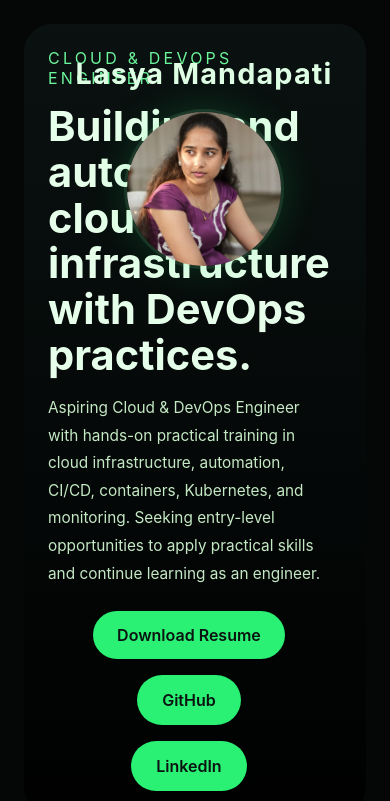
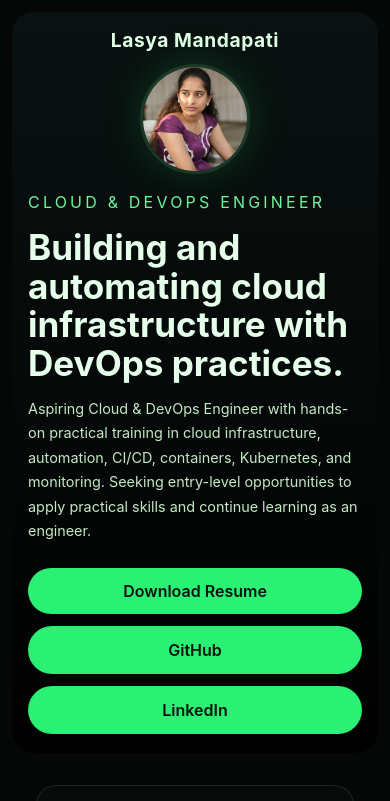
Before and after one commit to lasyamandapati1221-sys/portfolio, a website: page index.html in a window 390 px wide. Shown: the top 801 px of the page. Drawn offline with Linux system fonts and the light colour scheme; no server answers.

Commit message:
Mobile stack

```diff
--- a/css/style.css
+++ b/css/style.css
@@ -457,20 +457,111 @@ a {
   color: #8df8b4;
 }
 @media (max-width: 900px) {
+  html,
+  body {
+    overflow-x: hidden;
+  }
+
+  .page-shell {
+    padding: 16px;
+  }
+
   .grid.two-column,
   .pipeline-visual {
     grid-template-columns: 1fr;
   }
+
   .hero-section {
-    padding: 1.5rem;
+    display: flex !important;
+    flex-direction: column;
+    align-items: flex-start;
+    gap: 18px;
+    padding: 1.25rem;
+    overflow: visible;
+  }
+
+  .hero-copy {
+    max-width: 100%;
+    flex: 1 1 auto;
+    margin-right: 0;
+  }
+
+  .hero-side {
+    position: relative !important;
+    top: auto;
+    right: auto;
+    width: 100%;
+    margin: 0 auto 4px;
+    order: -1;
+  }
+
+  .hero-copy {
+    order: 2;
+  }
+
+  .hero-name {
+    white-space: normal;
+    margin-bottom: 12px;
+    font-size: clamp(1.1rem, 3.2vw, 1.6rem);
+  }
+
+  .hero-avatar img {
+    width: 120px;
+    height: 120px;
+  }
+
+  .hero-section h1 {
+    font-size: clamp(2rem, 7vw, 2.8rem);
+  }
+
+  .hero-actions {
+    flex-direction: column;
+    align-items: stretch;
+  }
+
+  .btn {
+    width: 100%;
   }
 }
 @media (max-width: 640px) {
+  .page-shell {
+    padding: 12px;
+  }
+
+  .hero-section {
+    padding: 1rem 1rem 1.2rem;
+    border-radius: 22px;
+  }
+
+  .hero-side {
+    margin-bottom: 0;
+  }
+
+  .hero-name {
+    font-size: 1.2rem;
+    letter-spacing: 0.03em;
+  }
+
+  .hero-avatar img {
+    width: 110px;
+    height: 110px;
+  }
+
   .hero-section h1 {
-    font-size: 2.6rem;
+    font-size: clamp(1.8rem, 9vw, 2.3rem);
   }
+
+  .hero-section p {
+    line-height: 1.7;
+    font-size: 0.9rem;
+  }
+
   .hero-actions {
-    flex-direction: column;
+    gap: 12px;
+  }
+
+  .btn {
+    padding: 13px 18px;
   }
 }
 
```
